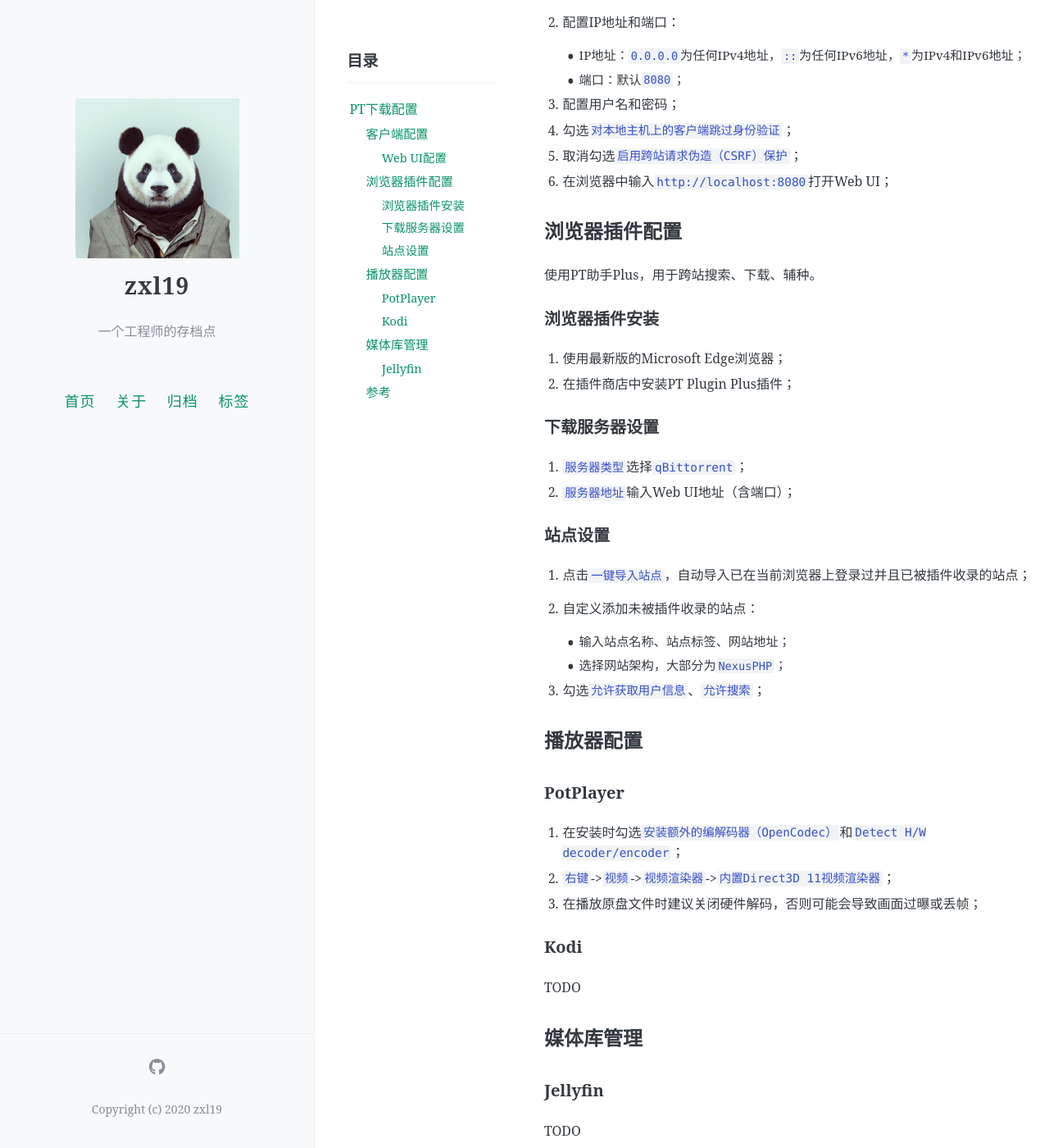
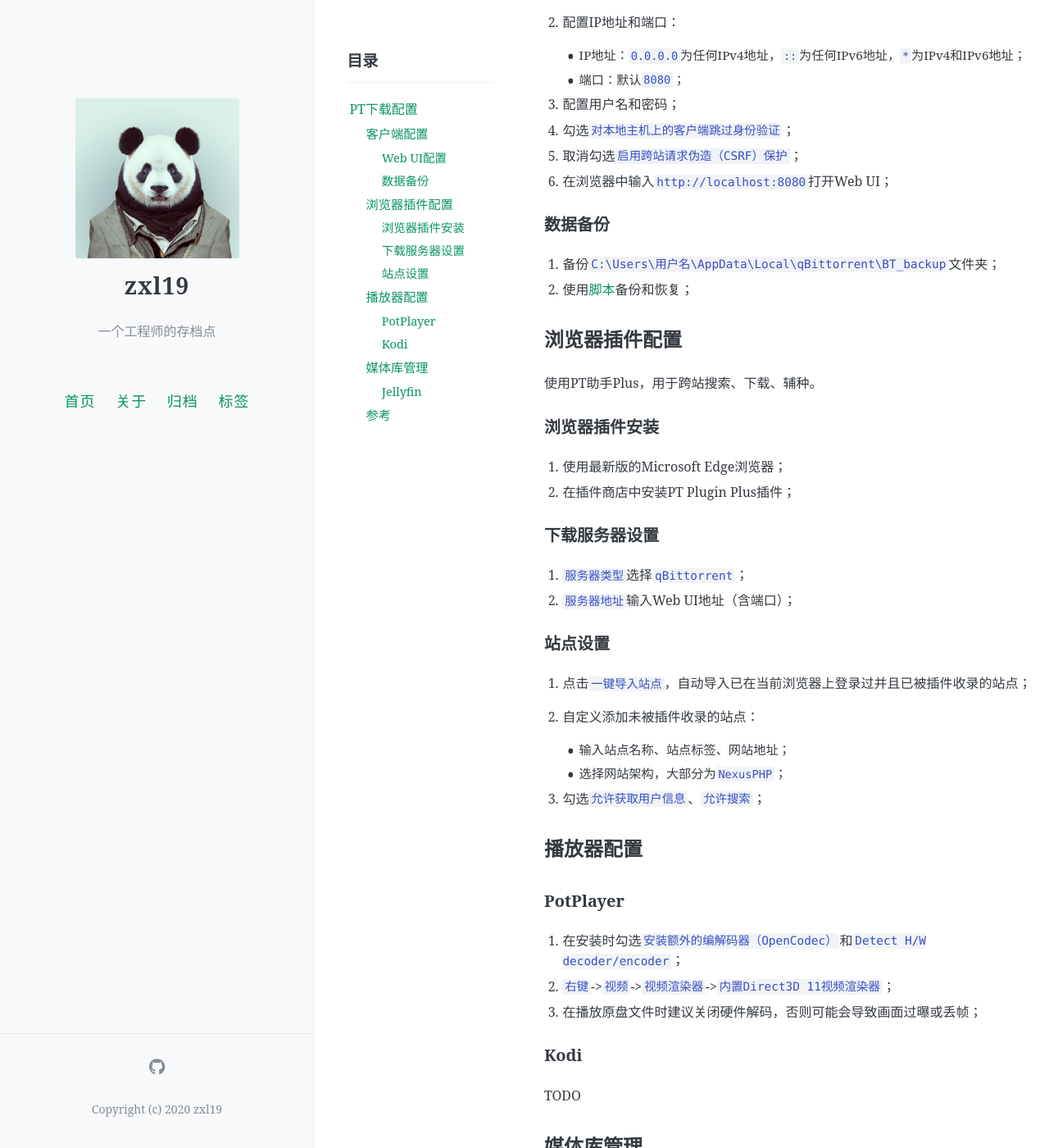
Before and after one commit to zxl19/zxl19.github.io, a Jekyll site: the page built from _posts/2023-09-07-pt-setup.md, in a window 1280 px wide and 1400 px high, scrolled down 393 px. Shown: the whole window at 82% size. Built offline with Jekyll 4.4.1, drawn with Linux system fonts in a browser that asks for light colours; comment, search, counter and statistics services are not loaded; some of the changed text lies outside the part shown.

Commit message:
Update Posts

```diff
--- a/_posts/2023-09-07-pt-setup.md
+++ b/_posts/2023-09-07-pt-setup.md
@@ -29,6 +29,11 @@ pinned: false
 4. 勾选`对本地主机上的客户端跳过身份验证`；
 5. 取消勾选`启用跨站请求伪造（CSRF）保护`；
 6. 在浏览器中输入`http://localhost:8080`打开Web UI；
+
+### 数据备份
+
+1. 备份`C:\Users\用户名\AppData\Local\qBittorrent\BT_backup`文件夹；
+2. 使用[脚本](https://www.chiphell.com/thread-2458627-1-1.html)备份和恢复；
 
 ## 浏览器插件配置
 
@@ -75,22 +80,23 @@ TODO
 ## 参考
 
 1. [qBittorrent Official Website](https://www.qbittorrent.org)
-2. [qbittorrent/qBittorrent](https://github.com/qbittorrent/qBittorrent)
-3. [pt-plugins/PT-Plugin-Plus](https://github.com/pt-plugins/PT-Plugin-Plus)
-4. [xbmc/xbmc](https://github.com/xbmc/xbmc)
-5. [jellyfin/jellyfin](https://github.com/jellyfin/jellyfin)
-6. [【玩转下载一】PT助手的安装及使用，聚合搜索，批量管理，一键签到、下载-红尘的文章-知乎](https://zhuanlan.zhihu.com/p/370267554)
-7. [【玩转影音一】plex、emby、jellyfin、elfilm简介及对比-红尘的文章-知乎](https://zhuanlan.zhihu.com/p/370799025)
-8. [【电影知识·一】电影命名规则解析-红尘的文章-知乎](https://zhuanlan.zhihu.com/p/391078574)
-9. [【电影知识·二】影片清晰度解读，什么是TC、HD、BD、WEB-DL、枪版、高清、流媒体、蓝光原盘-红尘的文章-知乎](https://zhuanlan.zhihu.com/p/412077939)
-10. [4K\UHD电影 原盘\REMUX 和 BDrip之间的区别明显吗？-落下的夜的回答-知乎](https://www.zhihu.com/question/266754983/answer/2393730119)
-11. [浅析影视资源不同版本区别（REMUX）-周树人姓鲁的文章-知乎](https://zhuanlan.zhihu.com/p/354928248)
-12. [超详细PotPlayer教程：下载安装与优化设置 保姆级教程-专做软件自动化的文章-知乎](https://zhuanlan.zhihu.com/p/504190202)
-13. [Potplayer播放器-下载，安装，设置-Potplayer用户必看-东岸体验官的文章-知乎](https://zhuanlan.zhihu.com/p/639279632)
-14. [Potplayer详细教程:入门使用&进阶操作技巧指南-dimo的文章-知乎](https://zhuanlan.zhihu.com/p/600527656)
-15. [手把手教你用Kodi，搭建最强私人「娱乐/学习」中心！（小白篇）-什么值得买的文章-知乎](https://zhuanlan.zhihu.com/p/210856993)
-16. [玩转「KODI」篇一：初始配置、电影刮削和无损音轨直通-仙鱼的文章-知乎](https://zhuanlan.zhihu.com/p/469759517)
-17. [玩转「KODI」篇二：IPTV保姆级教程-仙鱼的文章-知乎](https://zhuanlan.zhihu.com/p/478246252)
-18. [Windows搭建私人影音媒体平台【远程访问Jellyfin播放器】-掘金](https://juejin.cn/post/7226181917997482040)
-19. [让NAS成为你的私人影视中心，Jellyfin+kodi如何部署-什么值得买](https://post.smzdm.com/p/akmg5wgr/)
-20. [Jellyfin+Kodi打造个人流媒体管理中心-少数派](https://client.sspai.com/post/76951)
+2. [重装系统，QB里的种子怎么备份和恢复？-Chiphell](https://www.chiphell.com/thread-2458627-1-1.html)
+3. [qbittorrent/qBittorrent](https://github.com/qbittorrent/qBittorrent)
+4. [pt-plugins/PT-Plugin-Plus](https://github.com/pt-plugins/PT-Plugin-Plus)
+5. [xbmc/xbmc](https://github.com/xbmc/xbmc)
+6. [jellyfin/jellyfin](https://github.com/jellyfin/jellyfin)
+7. [【玩转下载一】PT助手的安装及使用，聚合搜索，批量管理，一键签到、下载-红尘的文章-知乎](https://zhuanlan.zhihu.com/p/370267554)
+8. [【玩转影音一】plex、emby、jellyfin、elfilm简介及对比-红尘的文章-知乎](https://zhuanlan.zhihu.com/p/370799025)
+9. [【电影知识·一】电影命名规则解析-红尘的文章-知乎](https://zhuanlan.zhihu.com/p/391078574)
+10. [【电影知识·二】影片清晰度解读，什么是TC、HD、BD、WEB-DL、枪版、高清、流媒体、蓝光原盘-红尘的文章-知乎](https://zhuanlan.zhihu.com/p/412077939)
+11. [4K\UHD电影 原盘\REMUX 和 BDrip之间的区别明显吗？-落下的夜的回答-知乎](https://www.zhihu.com/question/266754983/answer/2393730119)
+12. [浅析影视资源不同版本区别（REMUX）-周树人姓鲁的文章-知乎](https://zhuanlan.zhihu.com/p/354928248)
+13. [超详细PotPlayer教程：下载安装与优化设置 保姆级教程-专做软件自动化的文章-知乎](https://zhuanlan.zhihu.com/p/504190202)
+14. [Potplayer播放器-下载，安装，设置-Potplayer用户必看-东岸体验官的文章-知乎](https://zhuanlan.zhihu.com/p/639279632)
+15. [Potplayer详细教程:入门使用&进阶操作技巧指南-dimo的文章-知乎](https://zhuanlan.zhihu.com/p/600527656)
+16. [手把手教你用Kodi，搭建最强私人「娱乐/学习」中心！（小白篇）-什么值得买的文章-知乎](https://zhuanlan.zhihu.com/p/210856993)
+17. [玩转「KODI」篇一：初始配置、电影刮削和无损音轨直通-仙鱼的文章-知乎](https://zhuanlan.zhihu.com/p/469759517)
+18. [玩转「KODI」篇二：IPTV保姆级教程-仙鱼的文章-知乎](https://zhuanlan.zhihu.com/p/478246252)
+19. [Windows搭建私人影音媒体平台【远程访问Jellyfin播放器】-掘金](https://juejin.cn/post/7226181917997482040)
+20. [让NAS成为你的私人影视中心，Jellyfin+kodi如何部署-什么值得买](https://post.smzdm.com/p/akmg5wgr/)
+21. [Jellyfin+Kodi打造个人流媒体管理中心-少数派](https://client.sspai.com/post/76951)
```
Also changed, not shown: _posts/2021-08-03-patent-note.md (+4 -2 lines).
